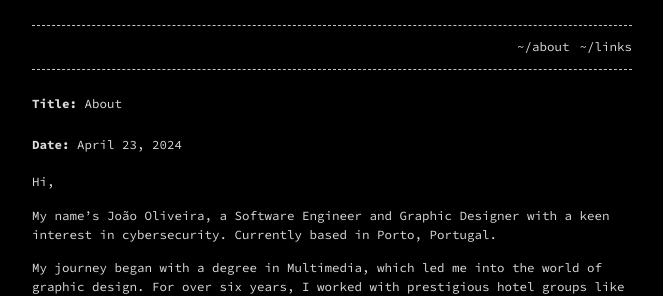
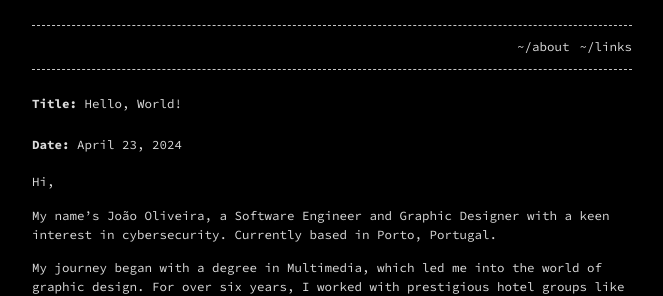
Before and after one commit to Deoxizn/deoxizn.github.io, a Jekyll site: the page built from index.md, in a window 1280 px wide. Shown: the top 296 px of the page, without its empty margins (308-971 px from the left). Built offline with Jekyll 4.4.1, drawn with Linux system fonts in a browser that asks for light colours.

Commit message:
Update index.md

```diff
--- a/index.md
+++ b/index.md
@@ -4,7 +4,7 @@ layout: home
 permalink: /
 ---
 
-# Title: <span style="font-weight:normal">About</span>
+# Title: <span style="font-weight:normal">Hello, World!</span>
 
 # Date: <span style="font-weight:normal">April 23, 2024</span>
 
```
